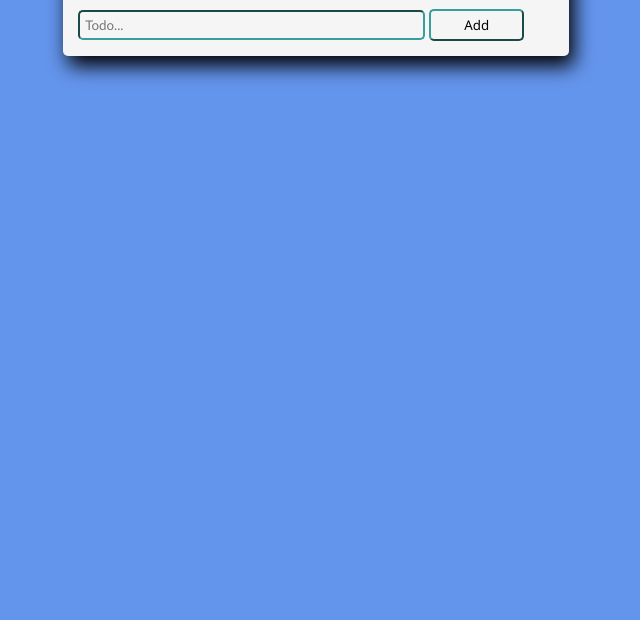
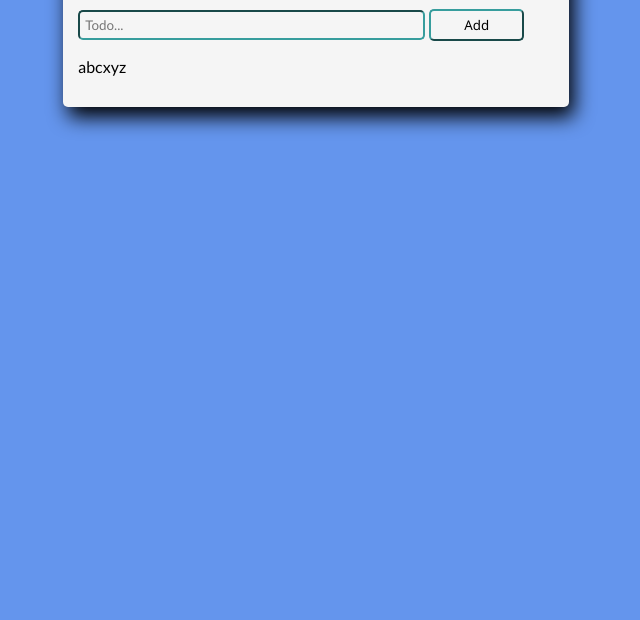
Before and after one commit to duytv1310/todo-app, a plain HTML site: page index.html in a window 1280 px wide. Shown: the part 180-800 px from the top of the page, without its empty margins (324-964 px from the left). Drawn offline with Linux system fonts and the light colour scheme.

Commit message:
test conflict

```diff
--- a/index.html
+++ b/index.html
@@ -20,6 +20,7 @@
          <div class="addbox">
             <input id="text" type="text" placeholder="Todo..." />
             <button id="addBtn" style="font-family: 'Segoe UI', Tahoma, Geneva, Verdana, sans-serif">Add</button>
+            <p>abcxyz</p>
          </div>
       </div>
    </body>
```
